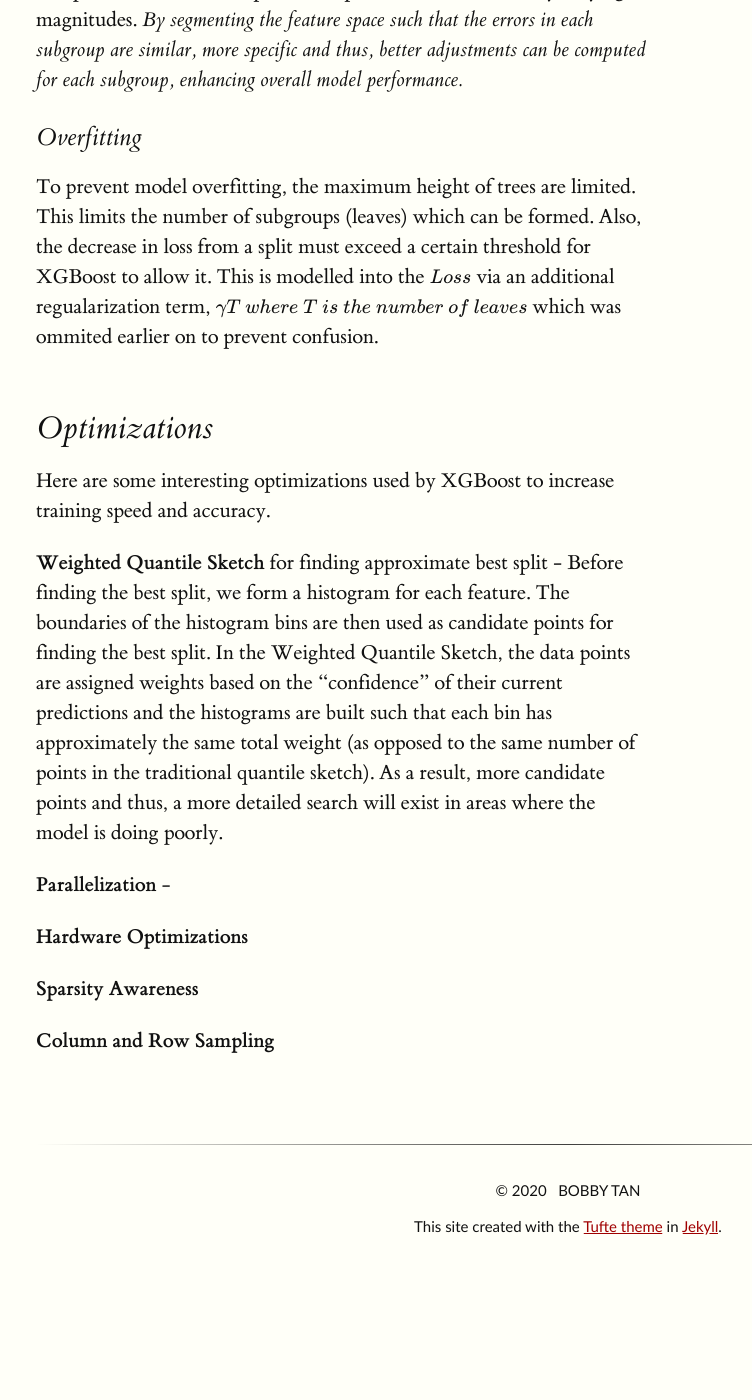
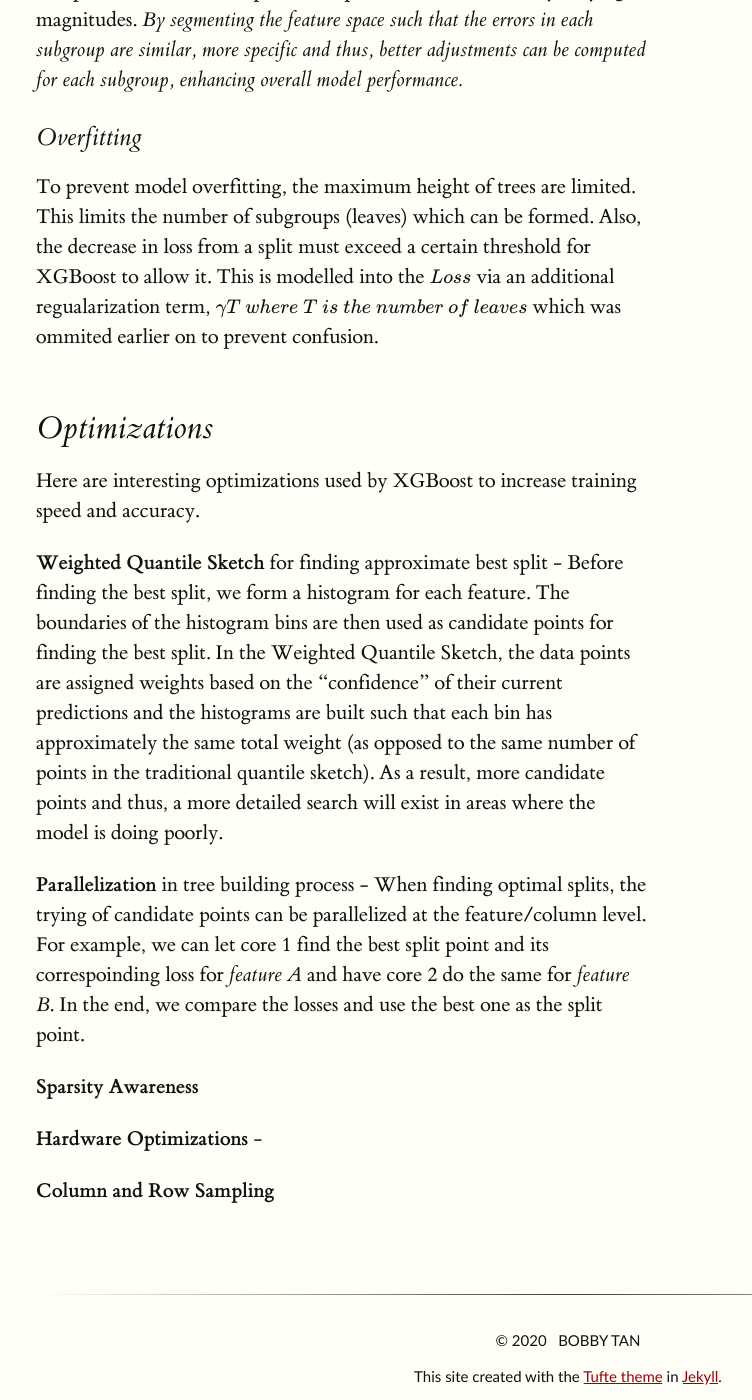
Before and after one commit to bobby-tan/bobby-tan.github.io, a Jekyll site: the page built from _posts/2020-05-11-A-Short-Introduction-to-XGBoost.md, in a window 1280 px wide and 1400 px high, scrolled down 4826 px. Shown: the whole window, without its empty margins (124-876 px from the left). Built offline with Jekyll 4.4.1, drawn with Linux system fonts in a browser that asks for light colours; formulas are drawn with MathJax 3; before the commit the page ends 6076 px from its top, so only the background shows below that.

Commit message:
doing optimizations, finished Parallelization

```diff
--- a/_posts/2020-05-11-A-Short-Introduction-to-XGBoost.md
+++ b/_posts/2020-05-11-A-Short-Introduction-to-XGBoost.md
@@ -111,18 +111,14 @@ To prevent model overfitting, the maximum height of trees are limited. This limi
 
 ## Optimizations
 
-Here are some interesting optimizations used by XGBoost to increase training speed and accuracy.
+Here are interesting optimizations used by XGBoost to increase training speed and accuracy.
 
 **Weighted Quantile Sketch** for finding approximate best split - Before finding the best split, we form a histogram for each feature. The boundaries of the histogram bins are then used as candidate points for finding the best split. In the Weighted Quantile Sketch, the data points are assigned weights based on the "confidence" of their current predictions and the histograms are built such that each bin has approximately the same total weight (as opposed to the same number of points in the traditional quantile sketch). As a result, more candidate points and thus, a more detailed search will exist in areas where the model is doing poorly.
 
-
-
-
-
-**Parallelization** -
-
-**Hardware Optimizations**
+**Parallelization** in tree building process - When finding optimal splits, the trying of candidate points can be parallelized at the feature/column level. For example, we can let core 1 find the best split point and its correspoinding loss for *feature A* and have core 2 do the same for *feature B*. In the end, we compare the losses and use the best one as the split point.
 
 **Sparsity Awareness**
 
+**Hardware Optimizations** -
+
 **Column and Row Sampling**
```
